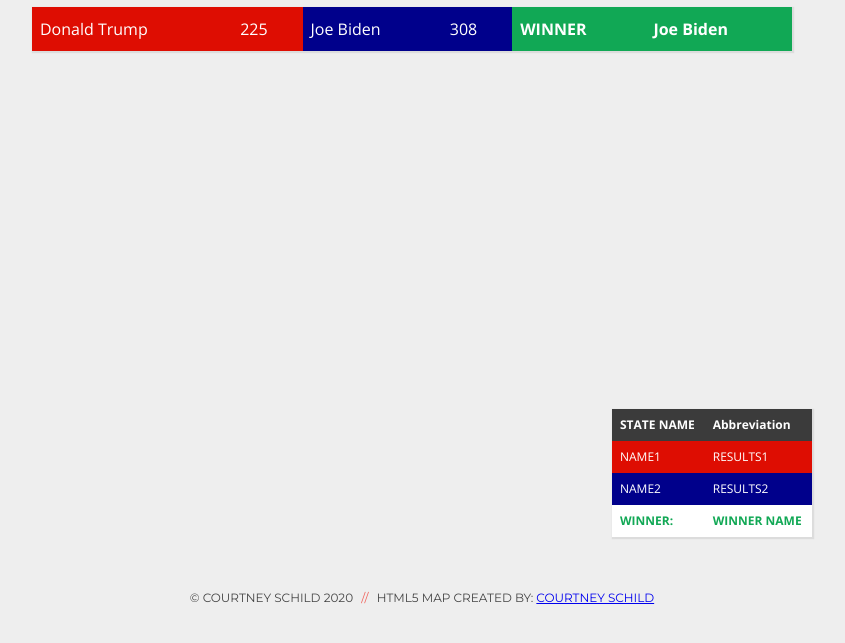
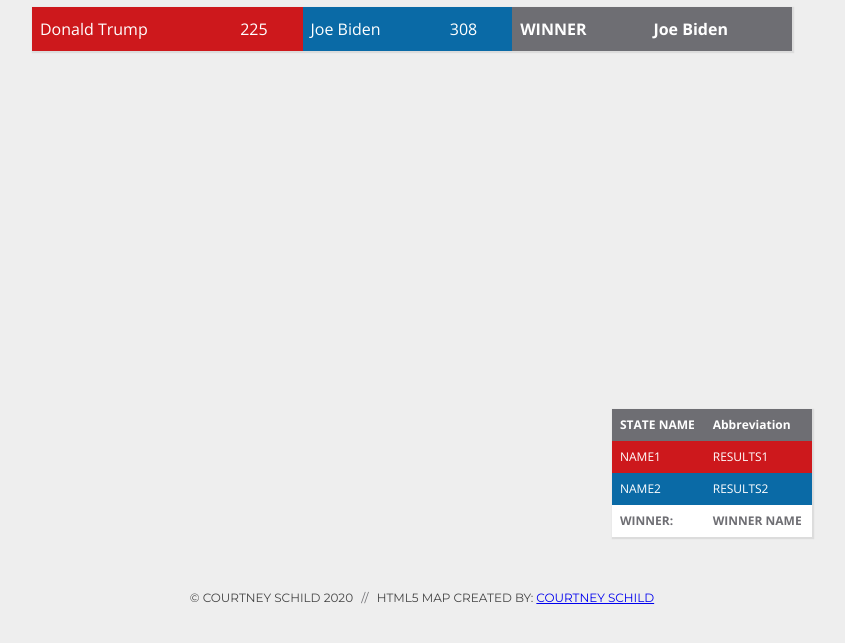
Before and after one commit to canvasbycourt/election, a plain HTML site: page index.html in a window 1280 px wide. Shown: the part 117-760 px from the top of the page, without its empty margins (218-1063 px from the left). Drawn offline with nearby package versions, Linux system fonts and the light colour scheme; a script that the page names is missing.

Commit message:
updating colors

```diff
--- a/style.css
+++ b/style.css
@@ -52,25 +52,25 @@ th, td {
   padding: 8px;
 }
 #stateResults th{
-  background-color: #3b3b3b;
+  background-color: #6e6e73;
   color: white;
 }
 #countryResults th {
-  background-color: #11a855;
+  background-color: #6e6e73;
   color: white;
 }
 .name-1 {
-  background-color: #de0d02;
+  background-color: #cd181c;
   color: white;
 }
 .name-2 {
-  background-color: #00008b;
+  background-color: #0a6aa6;
   color: white;
 }
 .winner {
   background-color: white;
-  color: #11a855;
-	font-weight:bold;
+  color: #6e6e73;
+  font-weight:bold;
 }
 
 footer p {
@@ -80,6 +80,6 @@ footer p {
   text-transform: uppercase;
 }
 footer span {
-  color: #f16059;
+  color: #6e6e73;
   padding: 0 5px;
 }
```
